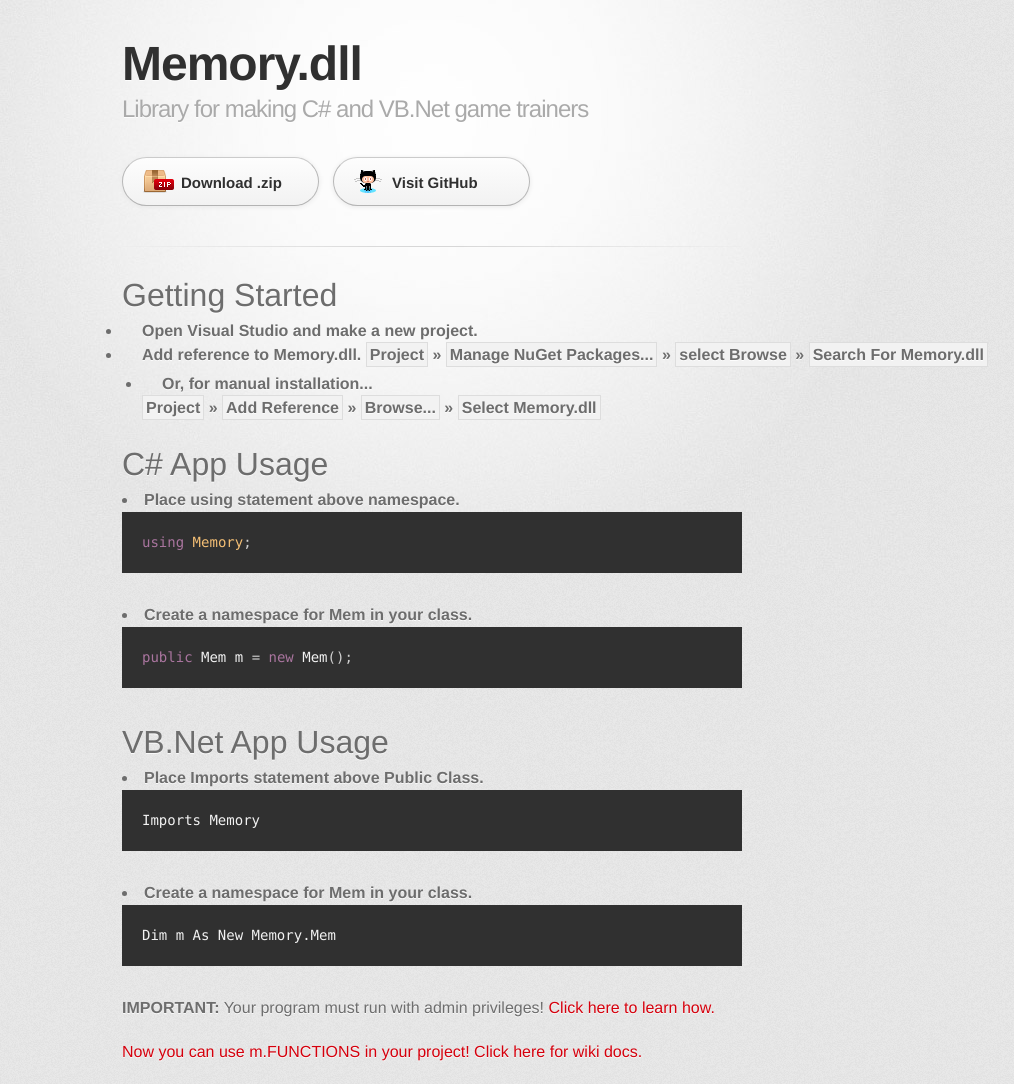
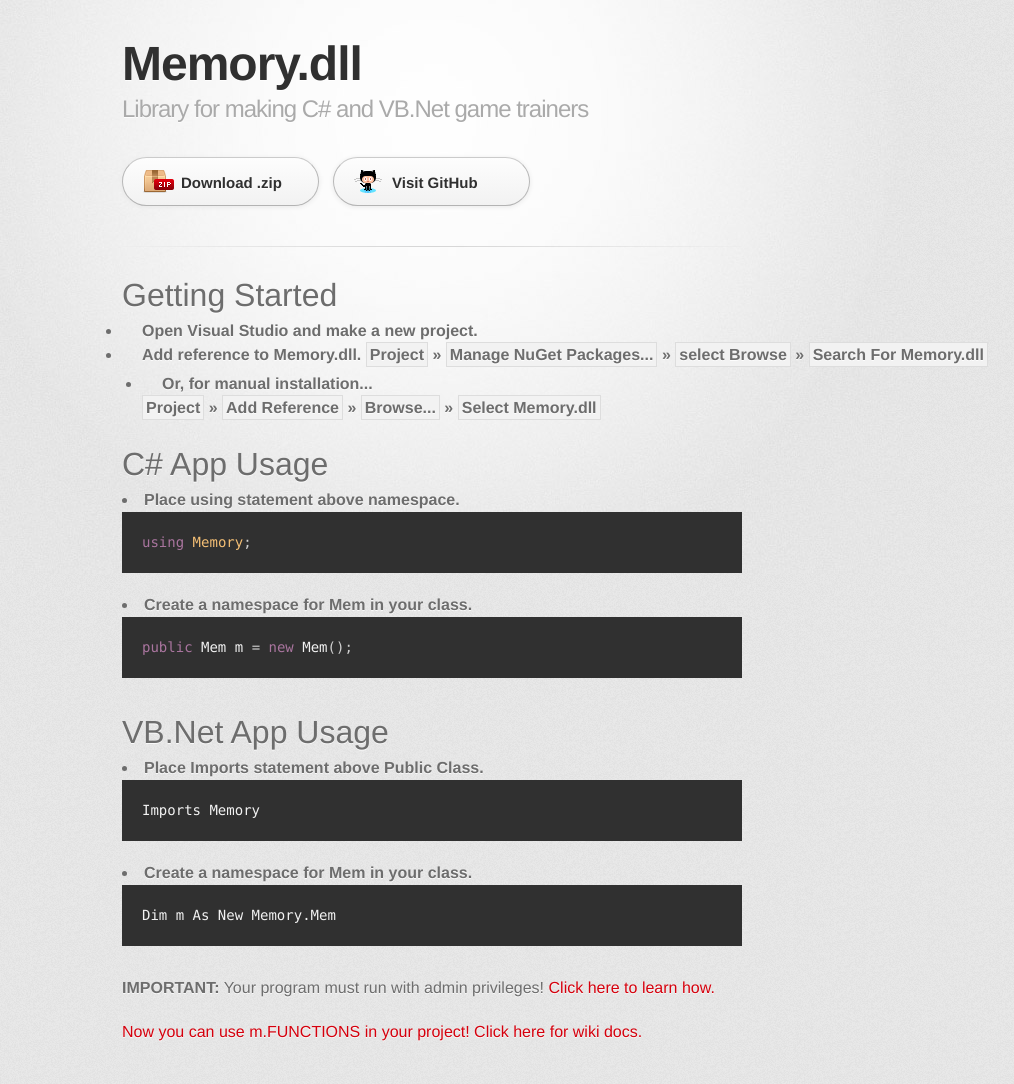
Before and after one commit to erfg12/memory.dll, a Jekyll site: the page built from index.md, in a window 1280 px wide. Shown: the whole page, without its empty margins (208-1222 px from the left). Built offline with Jekyll 4.4.1, drawn with Linux system fonts in a browser that asks for light colours; some web fonts are replaced; our own code applies the rules of GitHub Pages for plain Markdown files.

Commit message:
move them up a bit

````diff
--- a/index.md
+++ b/index.md
@@ -21,7 +21,7 @@
 ```csharp
 using Memory;
 ```
-<li style="font-weight:bold;">Create a namespace for Mem in your class.</li>
+<li style="font-weight:bold;margin-top:-10px;">Create a namespace for Mem in your class.</li>
 ```csharp
 public Mem m = new Mem();
 ```
@@ -32,7 +32,7 @@
 ```vb.net
 Imports Memory
 ```
-<li style="font-weight:bold;">Create a namespace for Mem in your class.</li>
+<li style="font-weight:bold;margin-top:-10px;">Create a namespace for Mem in your class.</li>
 ```vb.net
 Dim m As New Memory.Mem
 ```
````
